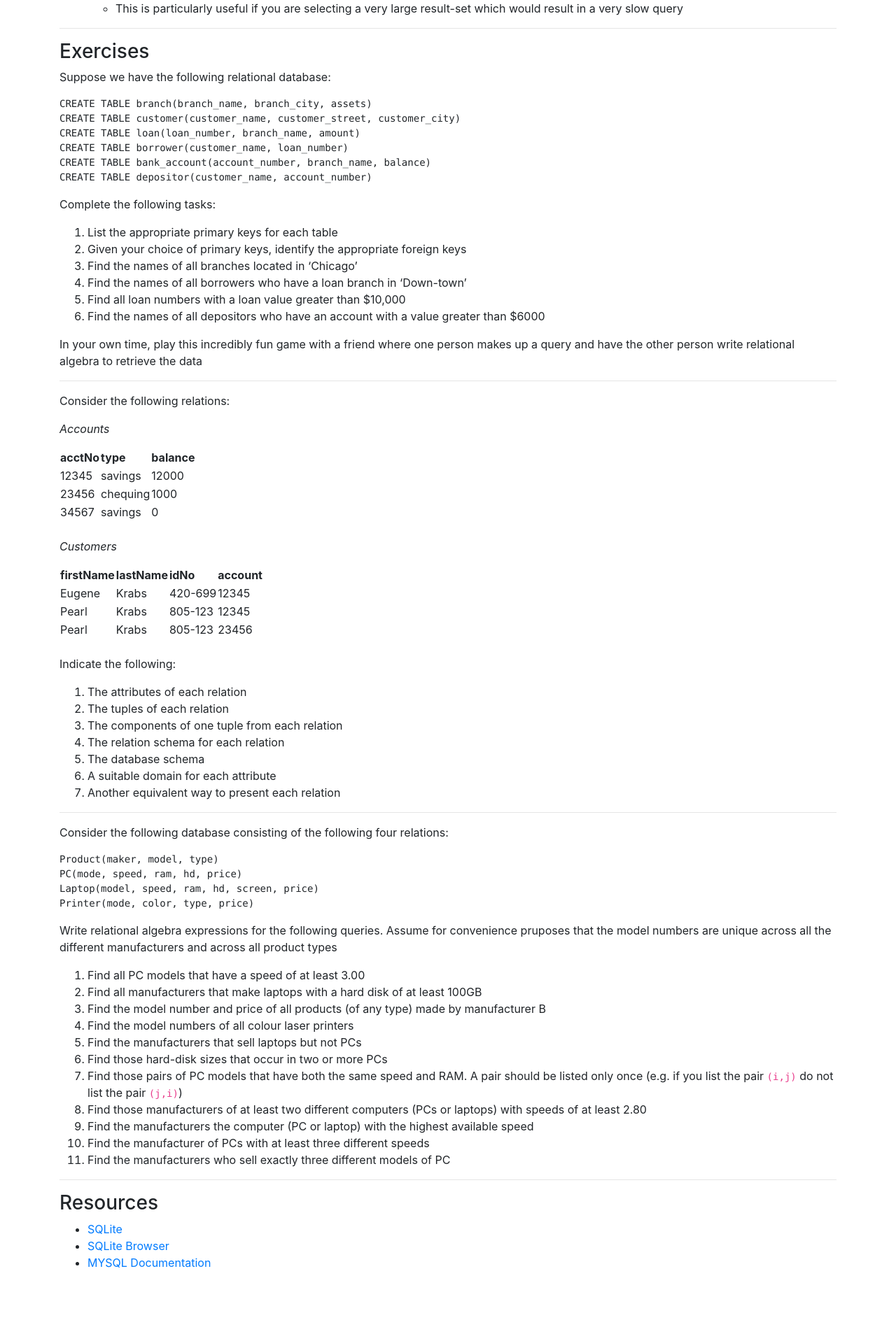
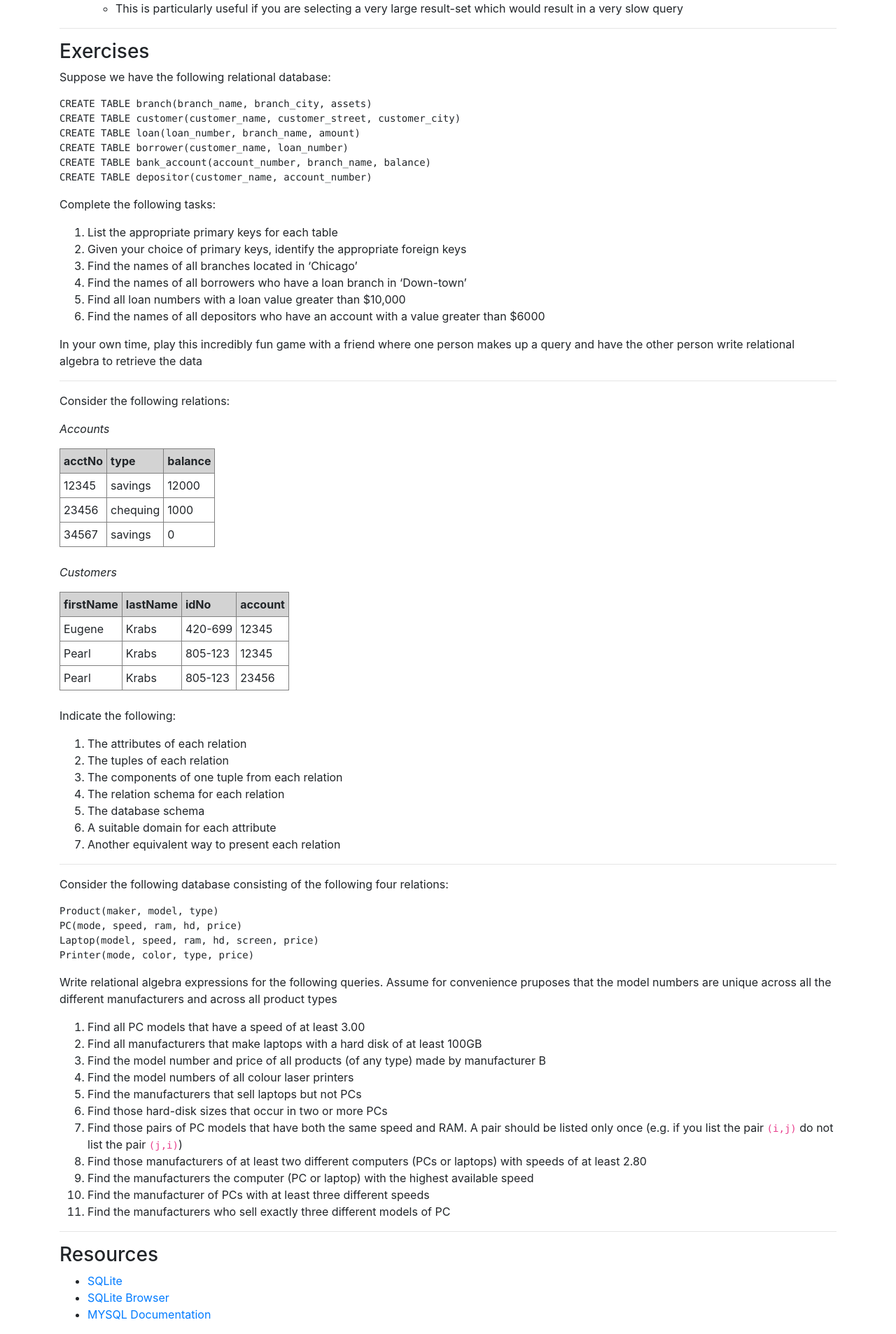
Before and after one commit to MstrZhang/cscb20, a Jekyll site: the page built from _posts/2019-01-16-week3.md, in a window 1280 px wide. Shown: the part 761-2668 px from the top of the page at 70% size. Built offline with Jekyll 4.4.1, drawn with Linux system fonts in a browser that asks for light colours; nearby versions of some CDN libraries; before the commit the page ends 2594 px from its top, so only the background shows below that.

Commit message:
minor style changes

```diff
--- a/assets/css/main.css
+++ b/assets/css/main.css
@@ -1 +1,11 @@
 @import url(github.css);
+
+th {
+    border: 1px solid grey;
+    background-color: lightgrey;
+    padding: 5px;
+}
+td {
+    border: 1px solid grey;
+    padding: 5px;
+}
```
